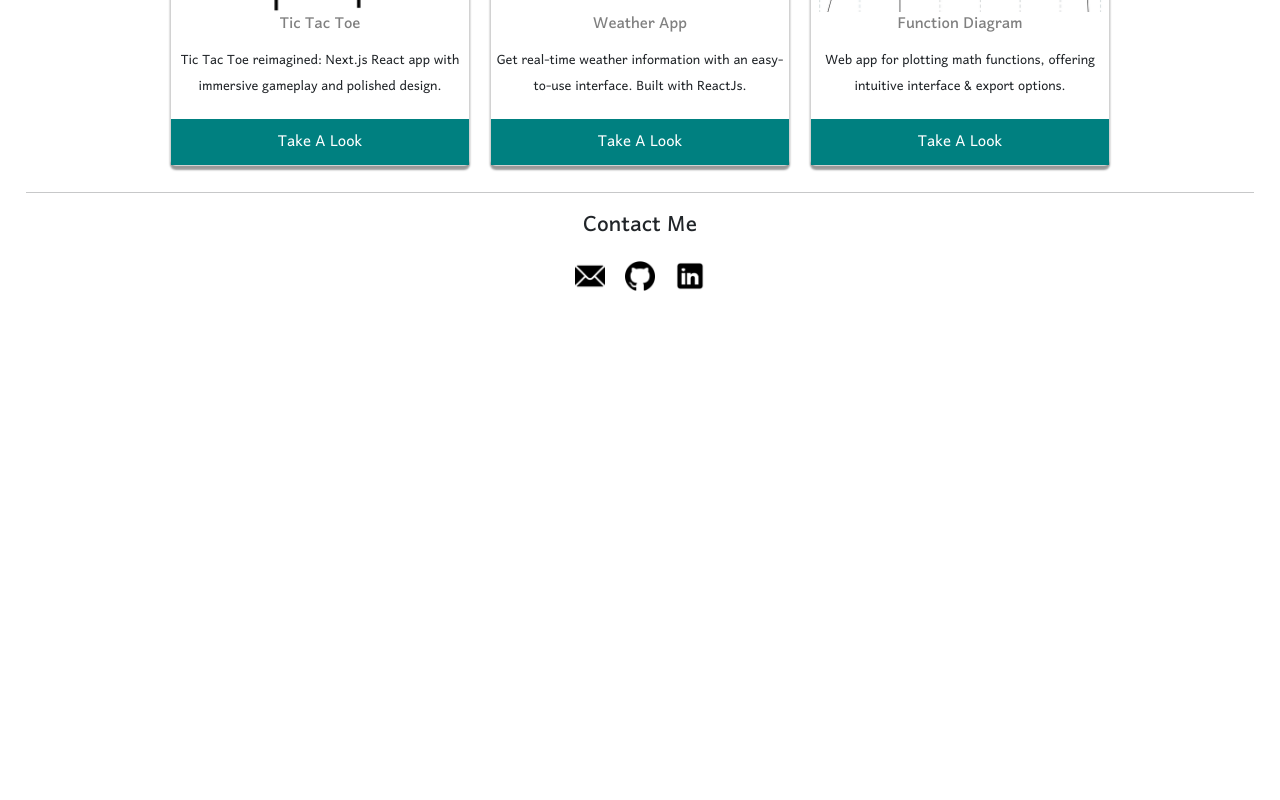
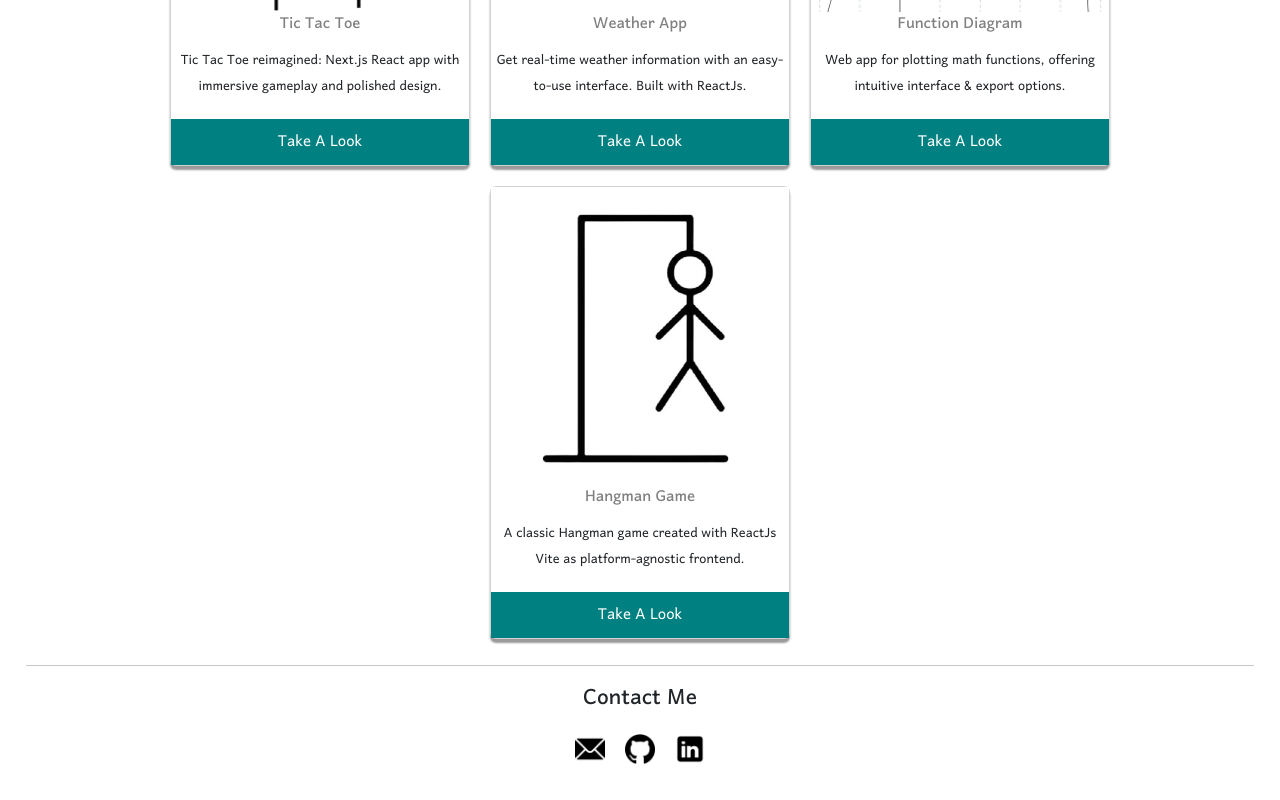
Before and after one commit to Imadjaha/Portfolio_ReactJs, a React (Create React App) app: page / in a window 1280 px wide. Shown: the part 1596-2396 px from the top of the page. Before the commit the page ends 1923 px from the top, so only its background shows below. Built offline with nearby package versions, Linux system fonts and the light colour scheme.

Commit message:
Added 7th Project

```diff
--- a/src/components/App.js
+++ b/src/components/App.js
@@ -6,7 +6,7 @@ import "../index.css";
 import Projects from "./Projects";
 import SocialProfiles from "./SocialProfiles";
 import Title from "./Title";
-// import LightDarkMode from "./light-dark-mode";
+import LightDarkMode from "./light-dark-mode";
 
 // Functional Component
 // -------------------
@@ -31,7 +31,7 @@ class App extends React.Component{
 
         return(
         <div >
-
+        {/* <LightDarkMode/> */}
         <div className="row">
 
         <Title/>
--- a/src/data/projects.js
+++ b/src/data/projects.js
@@ -4,6 +4,7 @@ import project3 from "../Assets/project3.png";
 import project4 from "../Assets/project4.png";
 import project5 from "../Assets/project5.png";
 import project6 from "../Assets/project6.png";
+import project7 from "../Assets/project7.jpg";
 const PROJECTS = [
     {
         id: 1,
@@ -46,6 +47,13 @@ const PROJECTS = [
         description: " Web app for plotting math functions, offering intuitive interface & export options.",
         link: "https://imadjaha.github.io/Function_Diagram/",
         image: project6
+    },
+    {
+        id: 7,
+        title: "Hangman Game",
+        description: "A classic Hangman game created with ReactJs Vite as platform-agnostic frontend.",
+        link: "https://imadjaha.github.io/Hangman/",
+        image: project7
     }
 ]
 
```
Also changed, not shown: src/Assets/project7.jpg (added).
